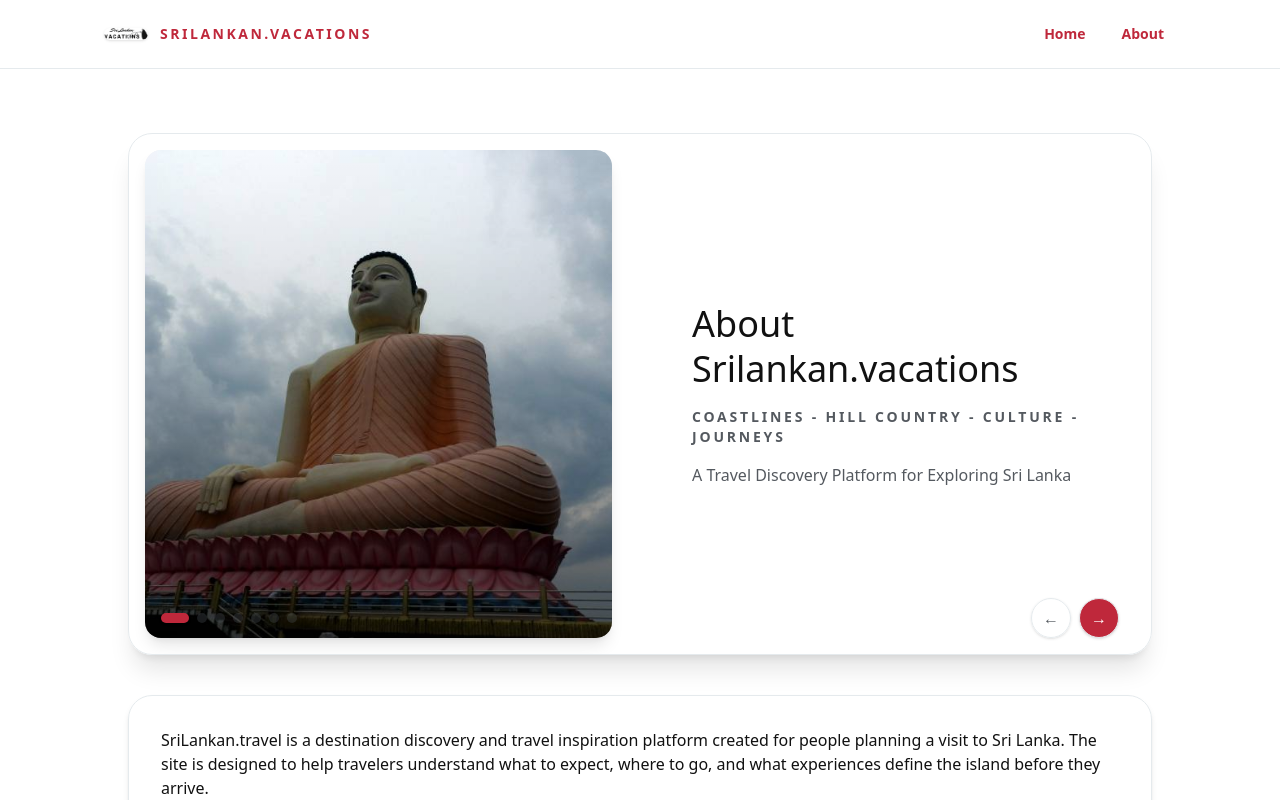
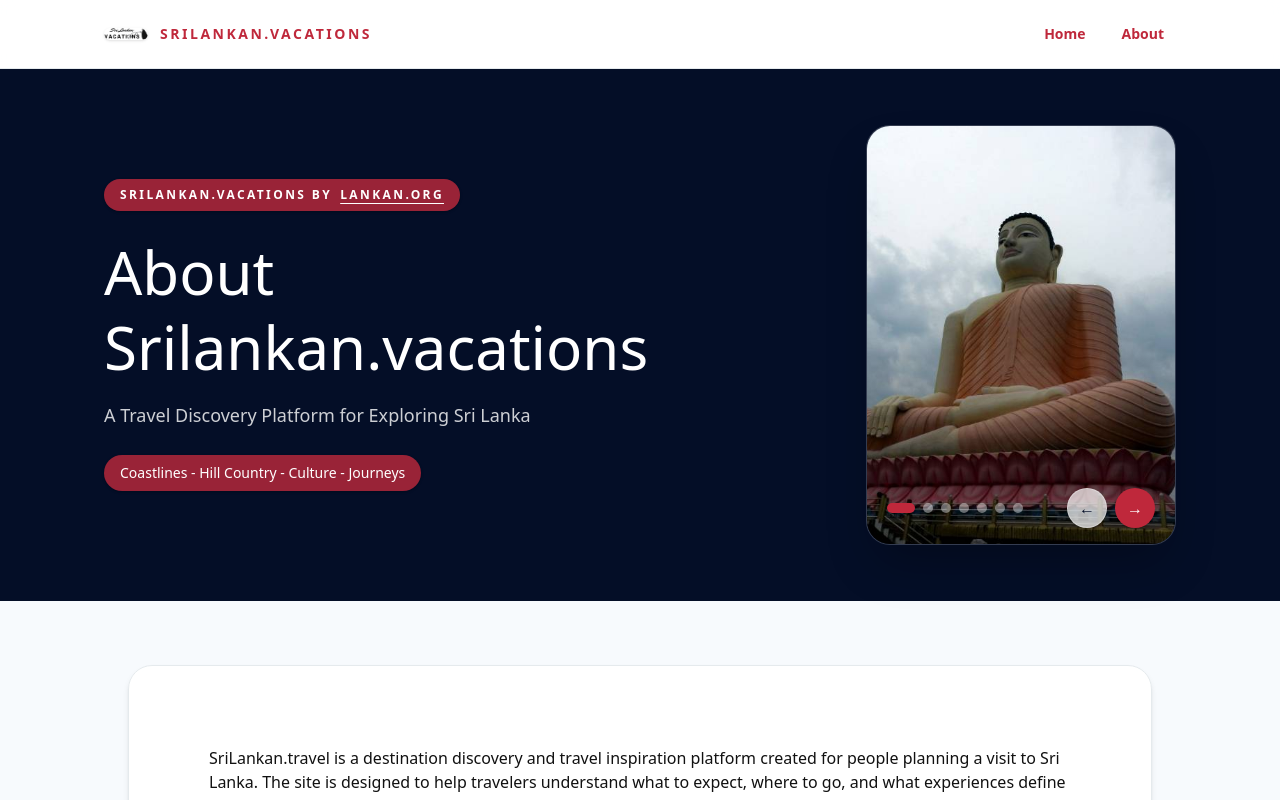
Before and after one commit to srikanthsamaraweera/lankan-travel, a Next.js app: page /about in a window 1280 px wide. Shown: the top 800 px of the page. Built offline with nearby package versions, Linux system fonts and the light colour scheme.

Commit message:
Add AboutHeroImages component and update About page layout for enhanced visuals

```diff
--- /dev/null
+++ b/src/app/AboutHeroImages.tsx
@@ -0,0 +1,115 @@
+"use client";
+
+import Image from "next/image";
+import { useEffect, useMemo, useState } from "react";
+
+type AboutHeroImagesProps = {
+  images: string[];
+};
+
+const SLIDE_INTERVAL_MS = 6000;
+
+export default function AboutHeroImages({ images }: AboutHeroImagesProps) {
+  const slideImages = useMemo(
+    () =>
+      images?.length
+        ? images
+        : [
+            "/aboutslider/elephant_babies.jpg",
+            "https://images.unsplash.com/photo-1507525428034-b723cf961d3e?auto=format&fit=crop&w=1400&q=80",
+          ],
+    [images],
+  );
+
+  const [activeIndex, setActiveIndex] = useState(0);
+
+  useEffect(() => {
+    setActiveIndex(0);
+  }, [slideImages.length]);
+
+  useEffect(() => {
+    if (slideImages.length <= 1) return undefined;
+
+    const timer = setInterval(() => {
+      setActiveIndex((prev) => (prev + 1) % slideImages.length);
+    }, SLIDE_INTERVAL_MS);
+
+    return () => clearInterval(timer);
+  }, [slideImages.length]);
+
+  const goTo = (index: number) => setActiveIndex(index);
+  const handlePrev = () =>
+    setActiveIndex(
+      (prev) => (prev - 1 + slideImages.length) % slideImages.length,
+    );
+  const handleNext = () =>
+    setActiveIndex((prev) => (prev + 1) % slideImages.length);
+
+  return (
+    <div className="relative h-72 overflow-hidden rounded-3xl border border-white/15 bg-white/5 shadow-2xl shadow-black/30 sm:h-80 md:h-96 lg:h-[420px]">
+      {slideImages.map((image, index) => (
+        <div
+          key={image + index.toString()}
+          className={`absolute inset-0 transition-opacity duration-700 ease-out ${
+            index === activeIndex
+              ? "opacity-100"
+              : "pointer-events-none opacity-0"
+          }`}
+          aria-hidden={index !== activeIndex}
+        >
+          <Image
+            src={image}
+            alt="Sri Lanka travel"
+            fill
+            className="object-cover"
+            sizes="(max-width: 1024px) 100vw, 520px"
+            priority
+          />
+          <div
+            className="pointer-events-none absolute inset-0 bg-gradient-to-t from-black/25 via-transparent to-transparent"
+            aria-hidden
+          />
+        </div>
+      ))}
+
+      {slideImages.length > 1 && (
+        <div className="absolute bottom-4 left-0 right-0 flex items-center justify-between px-4 sm:px-5">
+          <div className="flex gap-2">
+            {slideImages.map((_, index) => (
+              <button
+                key={index}
+                type="button"
+                aria-label={`Go to slide ${index + 1}`}
+                onClick={() => goTo(index)}
+                className={`h-2.5 rounded-full transition-all duration-200 ${
+                  activeIndex === index
+                    ? "w-7 bg-[var(--accent)] shadow-sm shadow-[var(--accent)]/30"
+                    : "w-2.5 bg-white/40 hover:bg-white/60"
+                }`}
+              />
+            ))}
+          </div>
+
+          <div className="flex gap-2">
+            <button
+              type="button"
+              onClick={handlePrev}
+              className="inline-flex h-10 w-10 items-center justify-center rounded-full border border-white/30 bg-white/70 text-[#040E27] shadow-sm transition hover:-translate-y-0.5 hover:border-white/50 hover:bg-white"
+              aria-label="Previous image"
+            >
+              &larr;
+            </button>
+            <button
+              type="button"
+              onClick={handleNext}
+              className="inline-flex h-10 w-10 items-center justify-center rounded-full border border-transparent bg-[var(--accent)] text-white shadow-sm shadow-[var(--accent)]/30 transition hover:-translate-y-0.5 hover:bg-[var(--accent-strong)]"
+              aria-label="Next image"
+            >
+              &rarr;
+            </button>
+          </div>
+        </div>
+      )}
+    </div>
+  );
+}
--- a/src/app/about/page.tsx
+++ b/src/app/about/page.tsx
@@ -1,6 +1,7 @@
 import path from "path";
 import { promises as fs } from "fs";
 import AboutSlider from "../AboutSlider";
+import AboutHeroImages from "../AboutHeroImages";
 
 export const dynamic = "force-dynamic";
 
@@ -26,14 +27,50 @@
   const aboutImages = await getAboutSliderImages();
 
   return (
-    <main className="min-h-screen bg-white">
+    <main className="min-h-screen bg-[#F7FAFD] ">
+      <section className="w-full bg-[#040E27] text-white">
+        <div className="mx-auto max-w-6xl px-6 py-14 lg:px-10">
+          <div className="grid items-center gap-10 md:grid-cols-[7fr_3fr]">
+            <div className="space-y-6 xs:w-[100%] w-[80%]" id="main-top-desc">
+              <span className="inline-flex flex-wrap items-center gap-2 rounded-full bg-[var(--accent)]/80 px-4 py-2 text-xs font-semibold uppercase tracking-[0.2em] text-white shadow-sm shadow-black/20">
+                Srilankan.vacations by
+                <br className="hidden max-[349px]:block" />
+                <a
+                  href="https://www.lankan.org"
+                  className="text-white underline underline-offset-4 !text-white hover:text-white focus:text-white"
+                >
+                  Lankan.org
+                </a>
+              </span>
+              <div className="space-y-4">
+                <h1 className="font-[var(--font-heading)] xs:text-4xl text-3xl leading-tight text-white sm:text-5xl lg:text-6xl">
+                  About Srilankan.vacations
+                </h1>
+                <p className="max-w-3xl text-base leading-relaxed text-white/80 sm:text-lg">
+                  A Travel Discovery Platform for Exploring Sri Lanka
+                </p>
+              </div>
+              <div className="flex flex-wrap gap-3 text-sm text-white/80">
+                <span className="rounded-full bg-[var(--accent)]/80 px-4 py-2 font-medium text-white shadow-sm shadow-black/20">
+                  Coastlines - Hill Country - Culture - Journeys
+                </span>
+              </div>
+            </div>
+
+            <div className="relative hidden md:block">
+              <AboutHeroImages images={aboutImages} />
+            </div>
+          </div>
+        </div>
+      </section>
+
       <section className="relative isolate overflow-hidden px-6 pb-20 pt-14 sm:pt-16 lg:px-10">
         <div className="relative mx-auto max-w-5xl space-y-10">
 
 
-          <AboutSlider images={aboutImages} />
 
-          <div className="space-y-6 rounded-3xl border border-[var(--border-soft)] bg-white/90 p-8 shadow-md shadow-[var(--accent)]/5 backdrop-blur">
+
+          <div className="space-y-6 rounded-3xl border border-[var(--border-soft)] bg-white/90 md:p-20 p-8 shadow-md shadow-[var(--accent)]/5 backdrop-blur">
             <p >
               SriLankan.travel is a destination discovery and travel inspiration platform created for people planning a visit to Sri Lanka. The site is designed to help travelers understand what to expect, where to go, and what experiences define the island before they arrive.
             </p>
--- a/src/app/globals.css
+++ b/src/app/globals.css
@@ -1,7 +1,7 @@
 @import "tailwindcss";
 
 :root {
-  --background: #ffffff;
+  --background: #F7FAFD;
   --foreground: #111111;
   --accent: #bf283b;
   --accent-strong: #e61e37;
```
